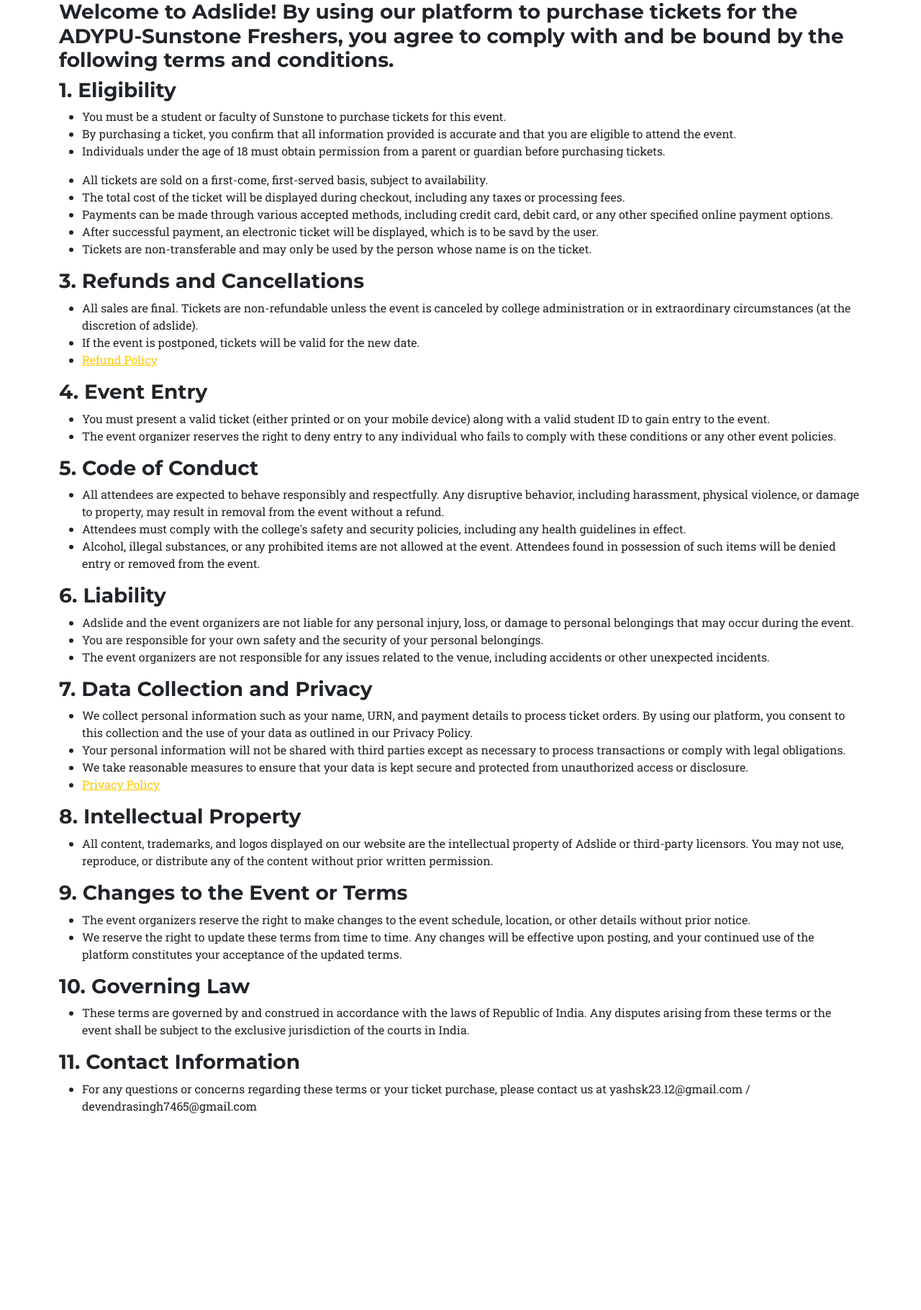
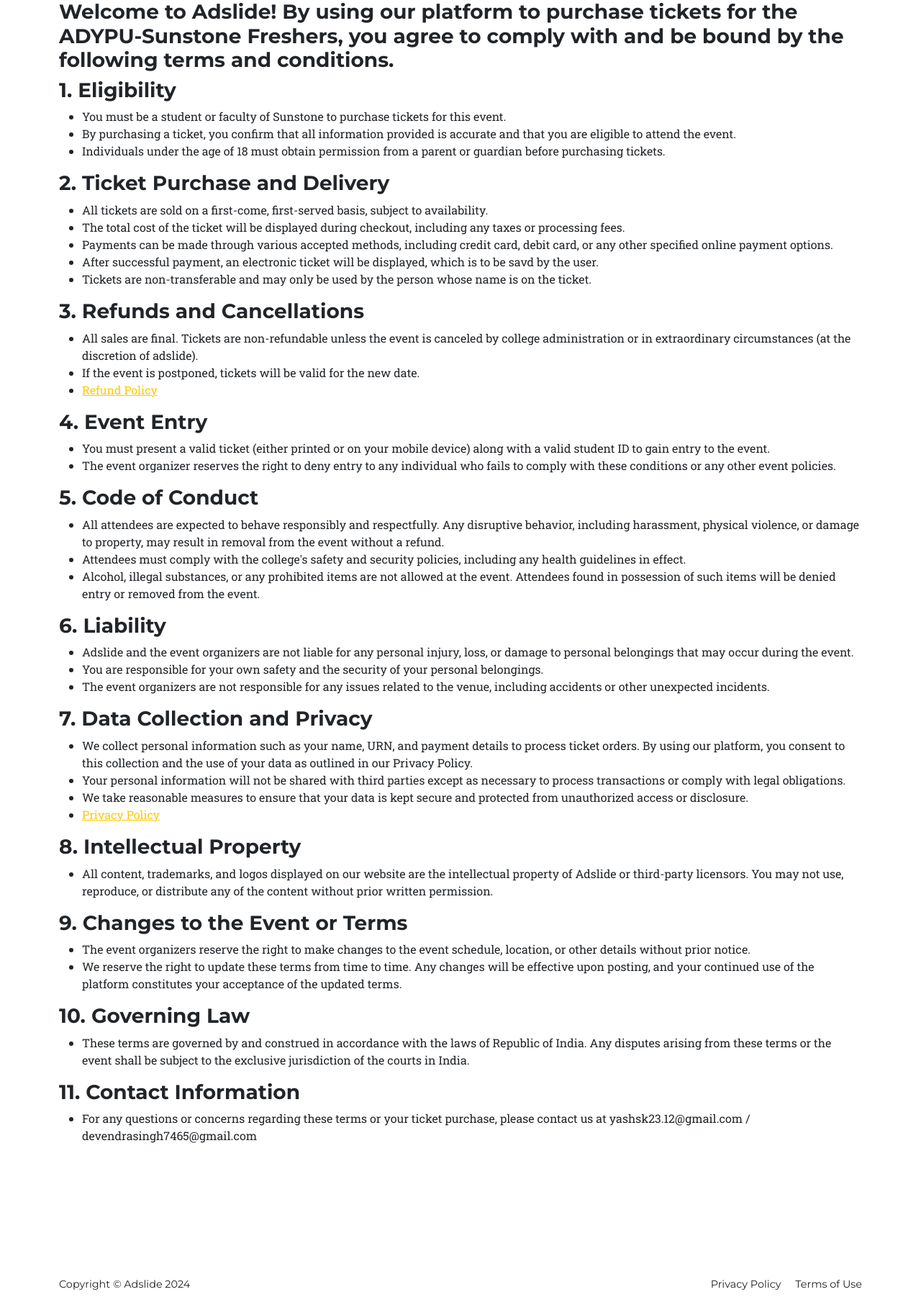
Before and after one commit to yash-s-khandelwal/payment-gateway-integration, a PHP site: page /terms.php in a window 1280 px wide. Shown: the part 200-2020 px from the top of the page at 72% size. Before the commit the page ends 1747 px from the top, so only its background shows below. Run offline with PHP 8.4, Linux system fonts and the light colour scheme; some libraries are stand-ins or nearby versions.

Commit message:
made footer reusable

```diff
--- /dev/null
+++ b/footer.php
@@ -0,0 +1,10 @@
+<div class="container">
+                <div class="row align-items-center">
+                    <div class="col-lg-4 text-lg-start">Copyright &copy; Adslide 2024</div>
+                    <div class="col-lg-4 text-lg-center"></div>
+                    <div class="col-lg-4 text-lg-end">
+                        <a class="link-dark text-decoration-none me-3" href="privacy_policy.php">Privacy Policy</a>
+                        <a class="link-dark text-decoration-none" href="terms.php">Terms of Use</a>
+                    </div>
+                </div>
+            </div>
--- a/privacy_policy.php
+++ b/privacy_policy.php
@@ -105,7 +105,11 @@
 
         </div>
     </section>
-
+    <footer class="footer py-4">
+            <?php
+            include_once('footer.php')
+            ?>
+        </footer>
 
     <!-- Bootstrap core JS-->
     <script src="https://cdn.jsdelivr.net/npm/bootstrap@5.2.3/dist/js/bootstrap.bundle.min.js"></script>
--- a/refund.php
+++ b/refund.php
@@ -89,6 +89,11 @@
 
         </div>
     </section>
+    <footer class="footer py-4">
+            <?php
+            include_once('footer.php')
+            ?>
+        </footer>
 
 
     <!-- Bootstrap core JS-->
--- a/terms.php
+++ b/terms.php
@@ -40,7 +40,7 @@
         <li>Individuals under the age of 18 must obtain permission from a parent or guardian before purchasing tickets.</li>
     </ul>
 
-    <h. Ticket Purchase and Delivery</h3>
+    <h3>2. Ticket Purchase and Delivery</h3>
     <ul>
       <li>All tickets are sold on a first-come, first-served basis, subject to availability.</li>
       <li>The total cost of the ticket will be displayed during checkout, including any taxes or processing fees.</li>
@@ -110,6 +110,11 @@
 
         </div>
     </section>
+    <footer class="footer py-4">
+            <?php
+            include_once('footer.php')
+            ?>
+        </footer>
 
 
     <!-- Bootstrap core JS-->
```
Also changed, not shown: index.php (+3 -10 lines).
